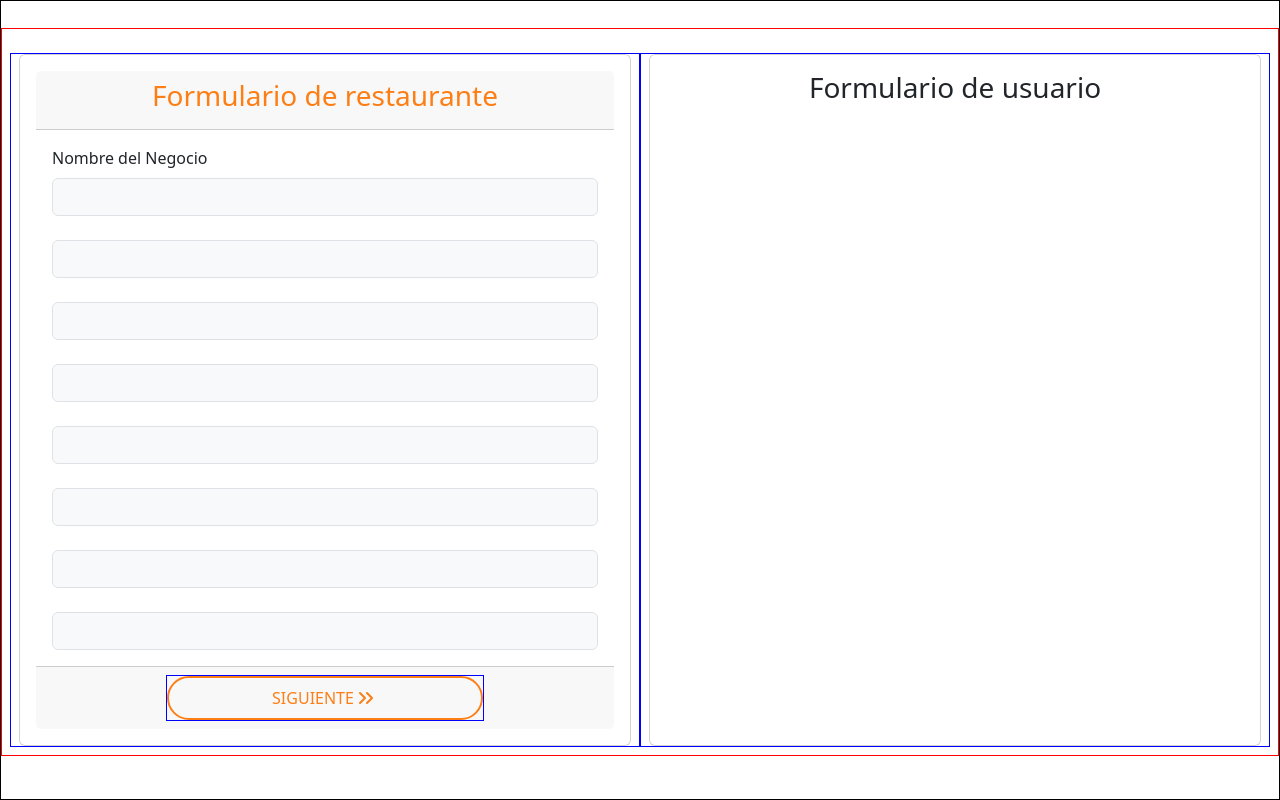
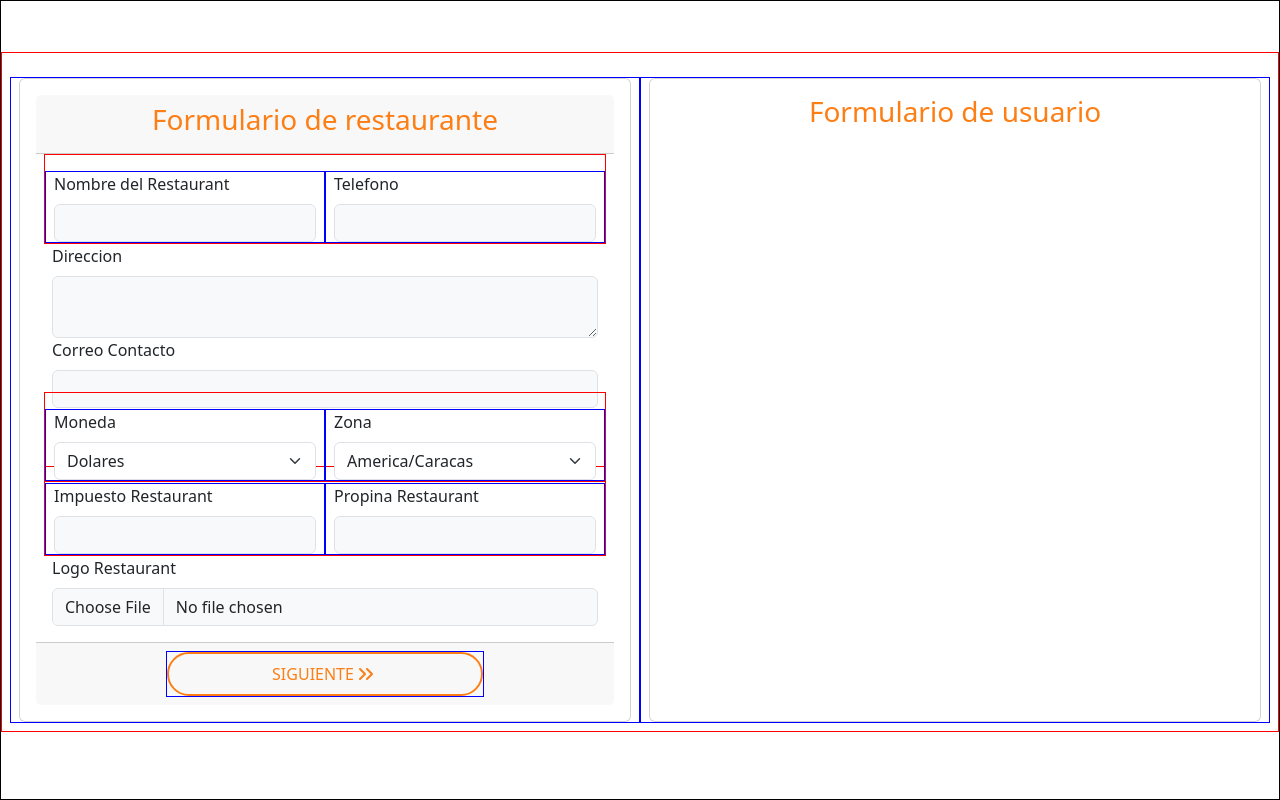
Before and after one commit to Rafa-x64/Komanda, a Vue app in the folder Komanda-web/: page /singup in a window 1280 px wide. Built offline with nearby package versions, Linux system fonts and the light colour scheme.

Commit message:
pagina de singup al 45%

```diff
--- a/Komanda-web/src/modules/singup/components/AdminForm.vue
+++ b/Komanda-web/src/modules/singup/components/AdminForm.vue
@@ -5,7 +5,7 @@ import { ref } from 'vue';
 <template>
     <div class="col-12 col-md-6">
         <div class="card p-3 h-100">
-            <h3 class="text-center">Formulario de usuario</h3>
+            <h3 class="text-center text-korange">Formulario de usuario</h3>
             <form class="form">
             </form>
         </div>
--- a/Komanda-web/src/modules/singup/components/RestaurantForm.vue
+++ b/Komanda-web/src/modules/singup/components/RestaurantForm.vue
@@ -9,37 +9,70 @@ import { ChevronsRight, ChevronsRightIcon } from 'lucide-vue-next';
             <div class="card-header">
                 <h3 class="text-center text-korange">Formulario de restaurante</h3>
             </div>
-            <div class="card-body">
-                <form class="form">
-                    <label for="nombreNegocio" class="form-label text-primary-custom">Nombre del Negocio</label>
-                    <input type="text" name="nombreNegocio" id="nombreNegocio" class="form-control">
-                    <label for="" class="form-label"></label>
-                    <input type="text" name="" id="" class="form-control">
-                    <label for="" class="form-label"></label>
-                    <input type="text" name="" id="" class="form-control">
-                    <label for="" class="form-label"></label>
-                    <input type="text" name="" id="" class="form-control">
-                    <label for="" class="form-label"></label>
-                    <input type="text" name="" id="" class="form-control">
-                    <label for="" class="form-label"></label>
-                    <input type="text" name="" id="" class="form-control">
-                    <label for="" class="form-label"></label>
-                    <input type="text" name="" id="" class="form-control">
-                    <label for="" class="form-label"></label>
-                    <input type="text" name="" id="" class="form-control">
+            <div class="card-body p-0 p-md-3">
+                <form class="form p-0">
+                    <div class="row g-3">
+                        <div class="col-12 col-lg-6">
+                            <label for="nombreRestaurant" class="form-label text-primary-custom">Nombre del
+                                Restaurant
+                            </label>
+                            <input type="text" name="nombreRestaurant" id="nombreRestaurant" class="form-control">
+                        </div>
+                        <div class="col-12 col-lg-6">
+                            <label for="telefono" class="form-label text-primary-custom">
+                                Telefono
+                            </label>
+                            <input type="tel" name="telefonoRestaurant" id="telefonoRestaurant" class="form-control">
+                        </div>
+                    </div>
+                    <label for="direccionRestaurant" class="form-label text-primary-custom">Direccion</label>
+                    <textarea name="direccionRestaurant" id="direccionRestaurant" class="form-control"></textarea>
+                    <label for="correo" class="form-label text-primary-custom">Correo Contacto</label>
+                    <input type="email" name="correoRestaurant" id="correoRestaurant" class="form-control">
+                    <div class="row g-3">
+                        <div class="col-12 col-lg-6">
+                            <label for="monedaRestaurant" class="form-label text-primary-custom">Moneda</label>
+                            <select name="monedaRestaurant" id="monedaRestaurant" class="form-select">
+                                <option value="USD">Dolares</option>
+                                <option value="EUR">Euros</option>
+                                <option value="VES">Bolivarez</option>
+                            </select>
+                        </div>
+                        <div class="col-12 col-lg-6">
+                            <label for="zonaRestaurant" class="form-label text-primary-custom">Zona</label>
+                            <select name="zonaRestaurant" id="zonaRestaurant" class="form-select">
+                                <option value="America/Caracas">America/Caracas</option>
+                                <option value="America/Bogota">America/Bogota</option>
+                                <option value="America/Lima">America/Lima</option>
+                            </select>
+                        </div>
+                    </div>
+                    <div class="row g-3">
+                        <div class="col-12 col-lg-6">
+                            <label for="impuestoRestaurant" class="form-label text-primary-custom">Impuesto
+                                Restaurant</label>
+                            <input type="number" name="impuestoRestaurant" id="impuestoRestaurant" class="form-control">
+                        </div>
+                        <div class="col-12 col-lg-6">
+                            <label for="propinaRestaurant" class="form-label text-primary-custom">Propina
+                                Restaurant</label>
+                            <input type="number" name="propinaRestaurant" id="propinaRestaurant" class="form-control">
+                        </div>
+                    </div>
+                    <label for="logoRestaurant" class="form-label text-primary-custom">Logo Restaurant</label>
+                    <input type="file" name="logoRestaurant" id="logoRestaurant" class="form-control">
                 </form>
             </div>
             <div class="card-footer d-flex flex-row justify-content-center align-items-center">
                 <div class="col-10 col-md-7">
-                    <button type="submit" class="btn-outline-korange border-2 rounded-pill p-2 text-uppercase w-100 d-flex flex-row justify-content-center align-items-center">
+                    <button type="submit"
+                        class="btn-outline-korange border-2 rounded-pill p-2 text-uppercase w-100 d-flex flex-row justify-content-center align-items-center">
                         <p class="m-0">siguiente</p>
-                        <ChevronsRightIcon size:20/>
+                        <ChevronsRightIcon size:20 />
                     </button>
                 </div>
             </div>
         </div>
     </div>
 </template>
-<style scoped>
-
-</style>
+<style scoped></style>
--- a/Komanda-web/src/modules/singup/views/SingUp.vue
+++ b/Komanda-web/src/modules/singup/views/SingUp.vue
@@ -25,7 +25,8 @@ import RestaurantForm from '../components/RestaurantForm.vue';
     border: 1px solid red;
 }
 
-@media(prefers-color-scheme: light){
+@media(prefers-color-scheme: light) {
+
     .container-fluid,
     .card,
     .form {
@@ -39,7 +40,7 @@ import RestaurantForm from '../components/RestaurantForm.vue';
     }
 
     .form-control:hover {
-            border-color: var(--KOrange-hover)!important
+        border-color: var(--KOrange-hover) !important
     }
 
     .form-control:focus {
@@ -49,29 +50,68 @@ import RestaurantForm from '../components/RestaurantForm.vue';
     }
 }
 
-@media(prefers-color-scheme: dark){
-    .container-fluid, .card, .form{
+@media(prefers-color-scheme: dark) {
+
+    .container-fluid,
+    .card,
+    .form {
         background-color: var(--bg-body);
     }
 
-    .form-control{
+    .form-control {
         background-color: var(--bg-surface);
         transition: background-color 0.1s ease-in, box-shadow 0.1s ease-in, border var(--transition-speed) ease-in;
         color: var(--text-primary);
     }
 
-    .form-control:hover{
+    .form-control:hover {
         border-color: var(--KOrange-hover)
     }
 
-    .form-control:focus{
+    .form-control:focus {
         background-color: var(--bg-body);
         box-shadow: 0 0 0 0.25rem var(--KOrange-hover);
         color: var(--text-primary);
     }
+
+    .form-control::file-selector-button {
+        background-color: var(--KOrange);
+        color: white;
+        border: none;
+        border-inline-end-width: 1px;
+        border-inline-end-style: solid;
+        border-color: inherit;
+        padding: 0.375rem 0.75rem;
+        margin-inline-start: -0.75rem;
+        margin-inline-end: 0.75rem;
+        transition: all 0.2s ease-in-out;
+        cursor: pointer;
     }
 
-@media(prefers-color-scheme: light){
+    .form-control:hover::file-selector-button {
+        background-color: var(--KOrange-hover) !important;
+    }
 
+    .form-select {
+        background-color: var(--bg-surface);
+        transition: background-color 0.1s ease-in, box-shadow 0.1s ease-in, border var(--transition-speed) ease-in;
+        color: var(--text-primary);
     }
+
+    .form-select:hover {
+        border-color: var(--KOrange-hover)
+    }
+
+    .form-select:focus {
+        background-color: var(--bg-body);
+        box-shadow: 0 0 0 0.25rem var(--KOrange-hover);
+        color: var(--text-primary);
+    }
+
+    label {
+        margin-top: 0.65rem;
+    }
+}
+
+@media(prefers-color-scheme: light) {}
 </style>
--- a/Komanda-web/src/style.css
+++ b/Komanda-web/src/style.css
@@ -1,5 +1,5 @@
 :root {
-  font-family: 'Inter', system-ui, Avenir, Helvetica, Arial, sans-serif;
+  font-family: "Inter", system-ui, Avenir, Helvetica, Arial, sans-serif;
   line-height: 1.5;
   font-weight: 400;
   font-synthesis: none;
@@ -8,7 +8,7 @@
   -moz-osx-font-smoothing: grayscale;
 
   /* Brand Colors (Inmutables) */
-    --KOrange: #FD7E14;
+  --KOrange: #fd7e14;
   --KOrange-hover: #e36d0d;
   --KOrange-light: #fff0e3;
   --transition-speed: 0.25s;
@@ -52,7 +52,9 @@
   min-height: 100vh;
   background-color: var(--bg-body);
   color: var(--text-main);
-    transition: background-color var(--transition-speed), color var(--transition-speed);
+  transition:
+    background-color var(--transition-speed),
+    color var(--transition-speed);
 }
 
 #app {
@@ -62,7 +64,9 @@
 }
 
 /* Utilities */
-.text-korange { color: var(--KOrange) !important; }
+.text-korange {
+  color: var(--KOrange) !important;
+}
 
 .text-primary-custom {
   color: var(--text-main) !important;
@@ -72,7 +76,9 @@
   color: var(--text-muted) !important;
 }
 
-.bg-korange { background-color: var(--KOrange) !important; }
+.bg-korange {
+  background-color: var(--KOrange) !important;
+}
 
 .btn-korange {
   background-color: var(--KOrange);
@@ -92,7 +98,8 @@
   transition: all var(--transition-speed) ease;
 }
 
-.btn-korange:hover, .btn-outline-korange:hover{
+.btn-korange:hover,
+.btn-outline-korange:hover {
   background-color: var(--KOrange-hover);
   color: white;
   transform: translateY(-2px);
@@ -114,7 +121,9 @@
 }
 
 /* Reset for bootstrap grid/layout helpers if needed */
-[class^="row"], [class^="col"], [class^="container"] {
+[class^="row"],
+[class^="col"],
+[class^="container"] {
   padding: 0;
   margin: 0;
 }
```
Lines whose indentation alone changed are shown as unchanged.
